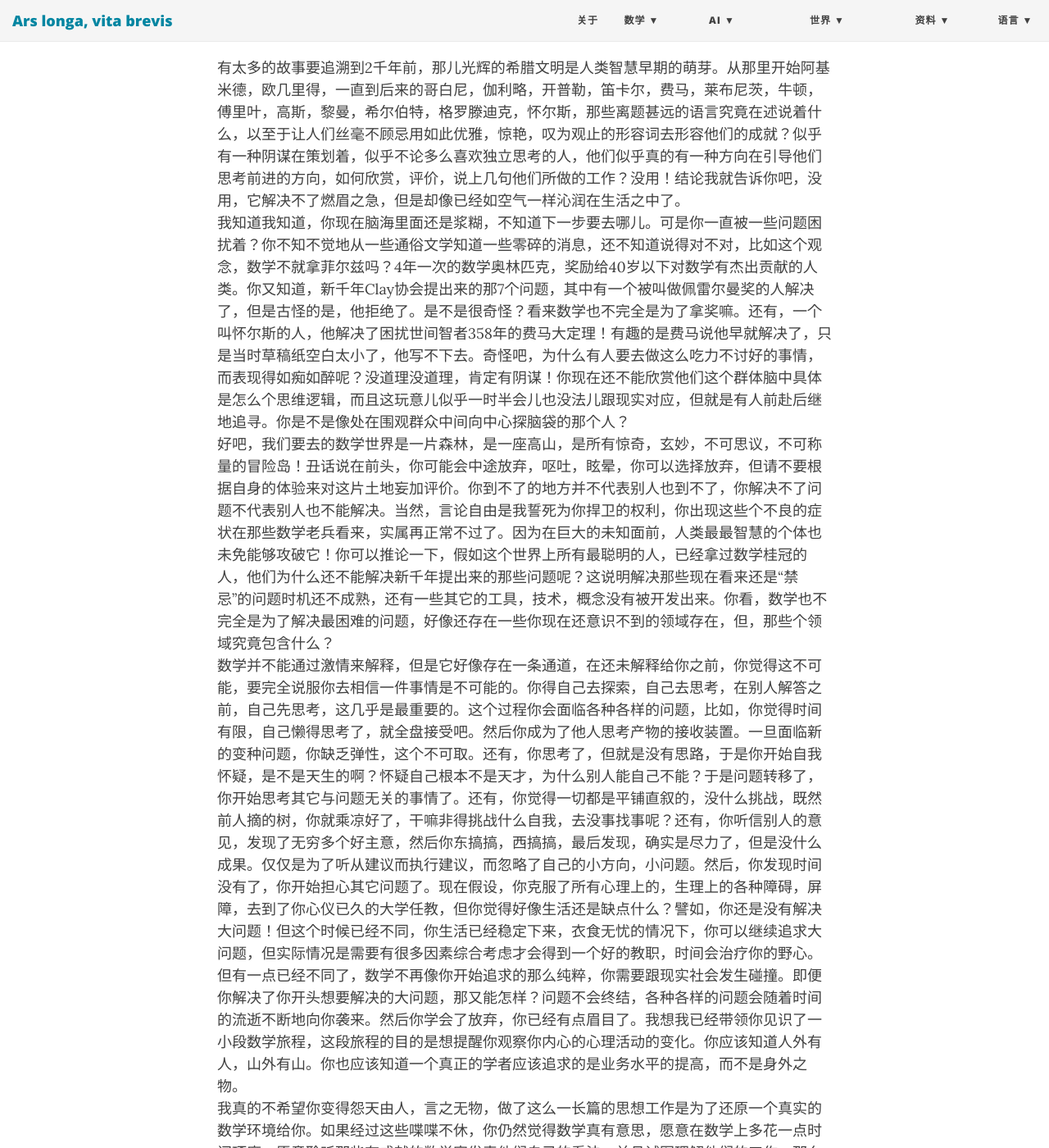
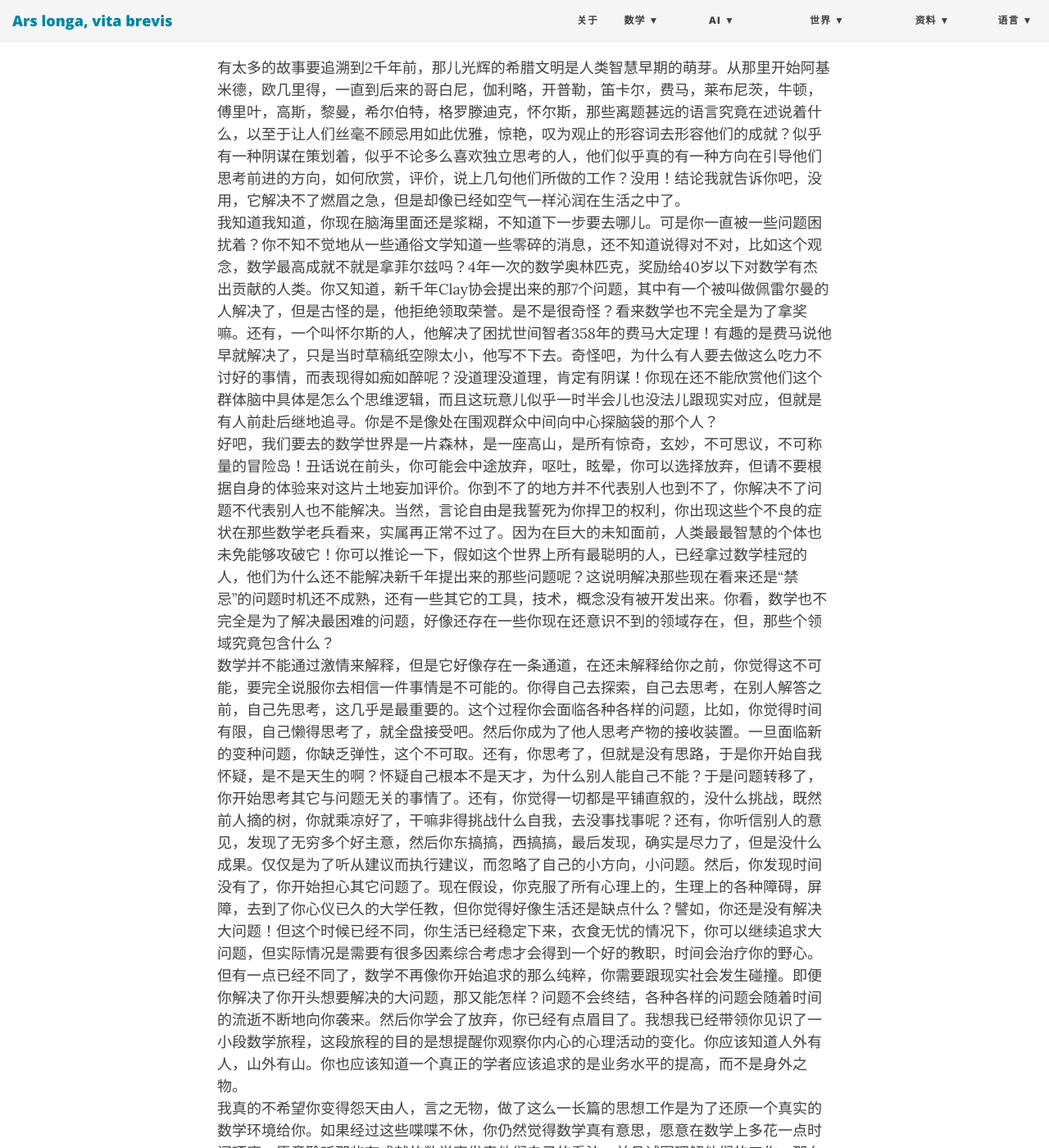
Before and after one commit to ZionPi/zionpi.github.io, a Jekyll site: the page built from _posts/2011-04-15-how-to-appreciate-mathematics.md, in a window 1280 px wide and 1400 px high, scrolled down 295 px. Shown: the whole window at 82% size. Built offline with Jekyll 4.4.1, drawn with Linux system fonts in a browser that asks for light colours; nearby versions of some CDN libraries; some of the changed lines change nothing that is shown; some of the changed text lies outside the part shown.

Commit message:
Update 2011-04-15-how-to-appreciate-mathematics.md

````diff
--- a/_posts/2011-04-15-how-to-appreciate-mathematics.md
+++ b/_posts/2011-04-15-how-to-appreciate-mathematics.md
@@ -8,8 +8,8 @@
 躲在被子里什么也发现不了，去探索，去发现，去冒险吧，勇敢的少年！
 ```
 有太多的故事要追溯到2千年前，那儿光辉的希腊文明是人类智慧早期的萌芽。从那里开始阿基米德，欧几里得，一直到后来的哥白尼，伽利略，开普勒，笛卡尔，费马，莱布尼茨，牛顿，傅里叶，高斯，黎曼，希尔伯特，格罗滕迪克，怀尔斯，那些离题甚远的语言究竟在述说着什么，以至于让人们丝毫不顾忌用如此优雅，惊艳，叹为观止的形容词去形容他们的成就？似乎有一种阴谋在策划着，似乎不论多么喜欢独立思考的人，他们似乎真的有一种方向在引导他们思考前进的方向，如何欣赏，评价，说上几句他们所做的工作？没用！结论我就告诉你吧，没用，它解决不了燃眉之急，但是却像已经如空气一样沁润在生活之中了。
-我知道我知道，你现在脑海里面还是浆糊，不知道下一步要去哪儿。可是你一直被一些问题困扰着？你不知不觉地从一些通俗文学知道一些零碎的消息，还不知道说得对不对，比如这个观念，数学不就拿菲尔兹吗？4年一次的数学奥林匹克，奖励给40岁以下对数学有杰出贡献的人类。你又知道，新千年Clay协会提出来的那7个问题，其中有一个被叫做佩雷尔曼奖的人解决了，但是古怪的是，他拒绝了。是不是很奇怪？看来数学也不完全是为了拿奖嘛。还有，一个叫怀尔斯的人，他解决了困扰世间智者358年的费马大定理！有趣的是费马说他早就解决了，只是当时草稿纸空白太小了，他写不下去。奇怪吧，为什么有人要去做这么吃力不讨好的事情，而表现得如痴如醉呢？没道理没道理，肯定有阴谋！你现在还不能欣赏他们这个群体脑中具体是怎么个思维逻辑，而且这玩意儿似乎一时半会儿也没法儿跟现实对应，但就是有人前赴后继地追寻。你是不是像处在围观群众中间向中心探脑袋的那个人？
+我知道我知道，你现在脑海里面还是浆糊，不知道下一步要去哪儿。可是你一直被一些问题困扰着？你不知不觉地从一些通俗文学知道一些零碎的消息，还不知道说得对不对，比如这个观念，数学最高成就不就是拿菲尔兹吗？4年一次的数学奥林匹克，奖励给40岁以下对数学有杰出贡献的人类。你又知道，新千年Clay协会提出来的那7个问题，其中有一个被叫做佩雷尔曼的人解决了，但是古怪的是，他拒绝领取荣誉。是不是很奇怪？看来数学也不完全是为了拿奖嘛。还有，一个叫怀尔斯的人，他解决了困扰世间智者358年的费马大定理！有趣的是费马说他早就解决了，只是当时草稿纸空隙太小，他写不下去。奇怪吧，为什么有人要去做这么吃力不讨好的事情，而表现得如痴如醉呢？没道理没道理，肯定有阴谋！你现在还不能欣赏他们这个群体脑中具体是怎么个思维逻辑，而且这玩意儿似乎一时半会儿也没法儿跟现实对应，但就是有人前赴后继地追寻。你是不是像处在围观群众中间向中心探脑袋的那个人？
 好吧，我们要去的数学世界是一片森林，是一座高山，是所有惊奇，玄妙，不可思议，不可称量的冒险岛！丑话说在前头，你可能会中途放弃，呕吐，眩晕，你可以选择放弃，但请不要根据自身的体验来对这片土地妄加评价。你到不了的地方并不代表别人也到不了，你解决不了问题不代表别人也不能解决。当然，言论自由是我誓死为你捍卫的权利，你出现这些个不良的症状在那些数学老兵看来，实属再正常不过了。因为在巨大的未知面前，人类最最智慧的个体也未免能够攻破它！你可以推论一下，假如这个世界上所有最聪明的人，已经拿过数学桂冠的人，他们为什么还不能解决新千年提出来的那些问题呢？这说明解决那些现在看来还是“禁忌”的问题时机还不成熟，还有一些其它的工具，技术，概念没有被开发出来。你看，数学也不完全是为了解决最困难的问题，好像还存在一些你现在还意识不到的领域存在，但，那些个领域究竟包含什么？
 数学并不能通过激情来解释，但是它好像存在一条通道，在还未解释给你之前，你觉得这不可能，要完全说服你去相信一件事情是不可能的。你得自己去探索，自己去思考，在别人解答之前，自己先思考，这几乎是最重要的。这个过程你会面临各种各样的问题，比如，你觉得时间有限，自己懒得思考了，就全盘接受吧。然后你成为了他人思考产物的接收装置。一旦面临新的变种问题，你缺乏弹性，这个不可取。还有，你思考了，但就是没有思路，于是你开始自我怀疑，是不是天生的啊？怀疑自己根本不是天才，为什么别人能自己不能？于是问题转移了，你开始思考其它与问题无关的事情了。还有，你觉得一切都是平铺直叙的，没什么挑战，既然前人摘的树，你就乘凉好了，干嘛非得挑战什么自我，去没事找事呢？还有，你听信别人的意见，发现了无穷多个好主意，然后你东搞搞，西搞搞，最后发现，确实是尽力了，但是没什么成果。仅仅是为了听从建议而执行建议，而忽略了自己的小方向，小问题。然后，你发现时间没有了，你开始担心其它问题了。现在假设，你克服了所有心理上的，生理上的各种障碍，屏障，去到了你心仪已久的大学任教，但你觉得好像生活还是缺点什么？譬如，你还是没有解决大问题！但这个时候已经不同，你生活已经稳定下来，衣食无忧的情况下，你可以继续追求大问题，但实际情况是需要有很多因素综合考虑才会得到一个好的教职，时间会治疗你的野心。但有一点已经不同了，数学不再像你开始追求的那么纯粹，你需要跟现实社会发生碰撞。即便你解决了你开头想要解决的大问题，那又能怎样？问题不会终结，各种各样的问题会随着时间的流逝不断地向你袭来。然后你学会了放弃，你已经有点眉目了。我想我已经带领你见识了一小段数学旅程，这段旅程的目的是想提醒你观察你内心的心理活动的变化。你应该知道人外有人，山外有山。你也应该知道一个真正的学者应该追求的是业务水平的提高，而不是身外之物。
 我真的不希望你变得怨天由人，言之无物，做了这么一长篇的思想工作是为了还原一个真实的数学环境给你。如果经过这些喋喋不休，你仍然觉得数学真有意思，愿意在数学上多花一点时间琢磨，愿意聆听那些有成就的数学家发表他们自己的看法，并且试图理解他们的工作，那么我将提供一些方向给你。一般地，不管是现代还是古代，数学研究很讲究师承，最好的方式当然是找一个当代工作突出的前辈带领自己入行，这是最高效的方法了吧。然而因为天下名师资源有限，你得具备相当的竞争力才能达成所愿。最好呢，你如果能在奥林匹克竞赛上拔得头筹就更好了，然而那并不是必须的。虽然在奥林匹克竞赛上表现不突出，但这并不妨碍你去继续喜欢数学。一般地在成为数学家之前，需要经过选拔，你需要具备一个方向，这个方向帮助你入行，称为[quals]({{site.baseurl}}/mathematics-quals/)。这只是起点，不是终点。
-当你成为博士，发表第一篇论文，被同行称为数学家之前，你得有实实在在具体的工作。这些工作是公开发表的，而不是个人自封，自娱自乐的。你需要接受来自前辈的考验，当然，最重要的是你自己对自己的考验。这个时候，我想你可以尽情地欣赏开头提出的那些问题了，虽然你或许解决不了它们，但是你理解它们，你可以解释给别人听。你离那些问题的距离，比普通人要近。而且你具备教授，理解，解释的能力。祝贺，你已经成为数学传承中的一员。
+当你成为博士，发表第一篇论文，被同行称为数学家之前，你得有实实在在具体的工作。这些工作是公开发表的，而不是个人自封，自娱自乐的。你需要接受来自前辈同行的考验，当然，最重要的是你自己对自己的考验。这个时候，我想你可以尽情地欣赏开头提出的那些问题了，虽然你或许解决不了它们，但是你理解它们，你可以解释给别人听。又或许问题转移了，你不再关注那些只有大众才知道的问题，你发现真正的数学家的工作比那些问题还要广阔，你不再追求那些问题的答案，你开始专研你自己的一片小天地了。但不论怎样，你离那些问题的距离，比普通人要近。而且你具备教授，理解，解释的能力。祝贺，你已经成为数学传承中的一员。别忘了，除了数学，还有家人，还有社会，你并不是生活在真空中的学问机器。
````
